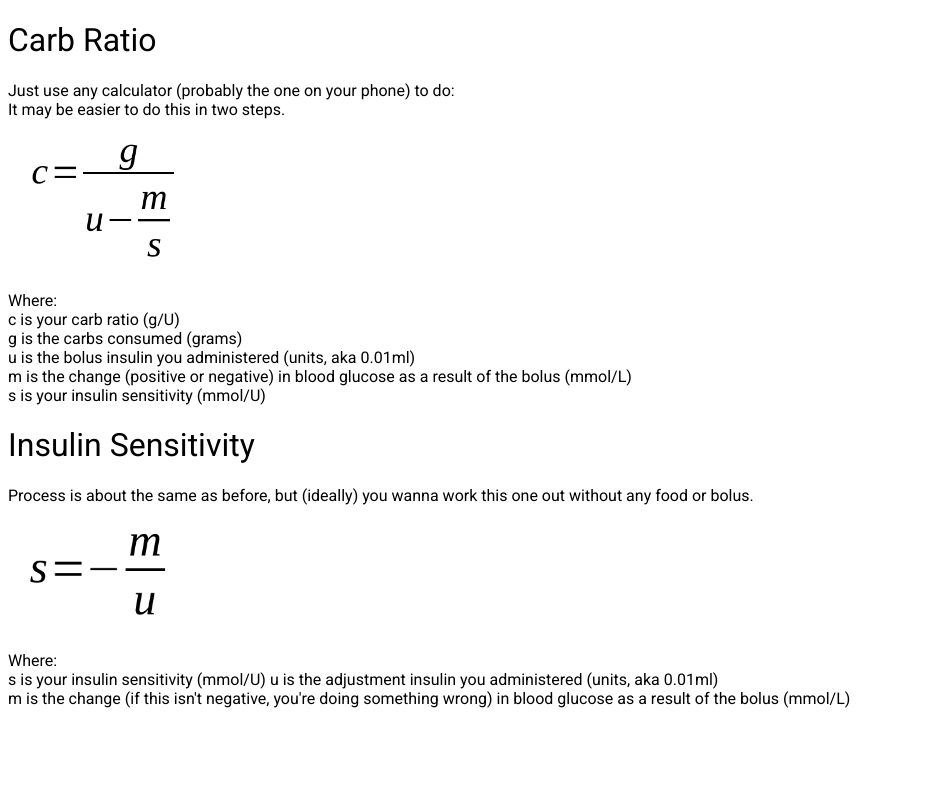
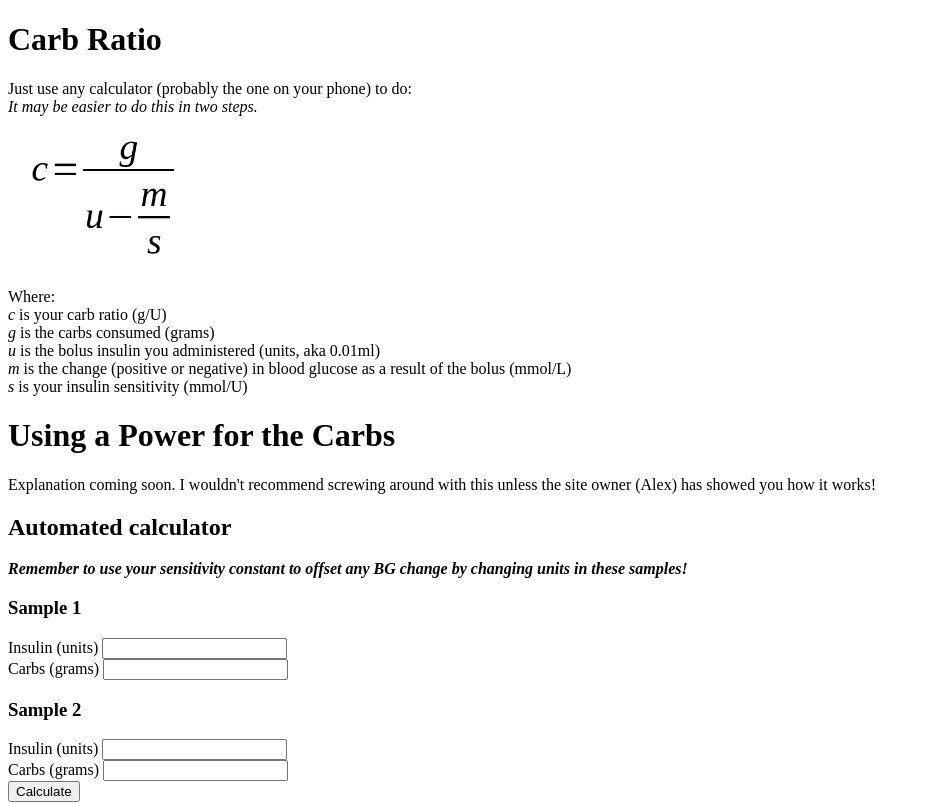
Before and after one commit to Lexicled/diabetes_calculator, a SvelteKit app: page /ratio in a window 1280 px wide. Shown: the top 804 px of the page, without its empty margins (0-930 px from the left). Built offline with nearby package versions, Linux system fonts and the light colour scheme.

Commit message:
Added power constant to insulin calculations

```diff
--- a/src/lib/global.css
+++ /dev/null
@@ -1,10 +0,0 @@
-@import url('https://fonts.googleapis.com/css2?family=Roboto:ital,wght@0,100..900;1,100..900&display=swap');
-
-* {
-    font-family: "Roboto", sans-serif;
-    font-optical-sizing: auto;
-    font-weight: normal;
-    font-style: normal;
-    font-variation-settings:
-    "wdth" 100;
-}
--- a/src/routes/ratio/+page.svelte
+++ b/src/routes/ratio/+page.svelte
@@ -1,10 +1,33 @@
 <script>
     import carb_ratio from "$lib/assets/carb_ratio.png";
     import insulin_sensitivity from "$lib/assets/insulin_sensitivity.png";
-    import globalCss from "$lib/global.css";
+
+    function setOutput(output) {
+        document.getElementById("output").innerHTML = output;
+    }
+
+    function calcRatio(g1, g2, i1, i2) {
+        return Math.E ** ((Math.log(g1) * Math.log(i2) - Math.log(g2) * Math.log(i1)) / (Math.log(g2) - Math.log(g1)));
+    }
+
+    function calcInsulinMod(g1, g2, i1, i2, r) {
+        let imod1 = Math.log(i1 * r) / Math.log(g1);
+        let imod2 = Math.log(i2 * r) / Math.log(g2);
+        return (imod1 + imod2) / 2;
+    }
+
+    let g1;
+    let g2;
+    let i1;
+    let i2;
+
+    function runCalc() {
+        let ratio = calcRatio(g1, g2, i1, i2);
+        let insMod = calcInsulinMod(g1, g2, i1, i2, ratio);
+        let outputMsg = "Ratio: <b>" + (Math.round(ratio * 100) / 100).toString() + "g/U</b><br>Insulin Modifier: <b>" + (Math.round(insMod * 100) / 100).toString() + "</b>";
+        setOutput(outputMsg);
+    }
 </script>
-
-<link rel="stylesheet" src="./lib/global.css">
 
 <style>
     img {
@@ -24,6 +47,29 @@
     <i>s</i> is your insulin sensitivity (mmol/U)
 </p>
 
+<h1>Using a Power for the Carbs</h1>
+<p>Explanation coming soon. I wouldn't recommend screwing around with this unless the site owner (Alex) has showed you how it works!</p>
+<h2>Automated calculator</h2>
+    <b><i>Remember to use your sensitivity constant to offset any BG change by changing units in these samples!</i></b>
+    <form>
+        <h3>Sample 1</h3>
+        <label for="i1">Insulin (units)</label>
+        <input type="number" name="i1" bind:value={i1}><br>
+
+        <label for="g1">Carbs (grams)</label>
+        <input type="number" name="g1" bind:value={g1}><br>
+
+        <h3>Sample 2</h3>
+        <label for="i2">Insulin (units)</label>
+        <input type="number" name="i2" bind:value={i2}><br>
+
+        <label for="g2">Carbs (grams)</label>
+        <input type="number" name="g2" bind:value={g2}><br>
+
+        <button on:click={runCalc}>Calculate</button><br>
+    </form>
+    <p id="output"></p>
+
 <h1>Insulin Sensitivity</h1>
 <p>Process is about the same as before, but (ideally) you wanna work this one out without any food or bolus.</p>
 <img src={insulin_sensitivity} alt="s = -(m / u)">
--- a/src/routes/time/+page.svelte
+++ b/src/routes/time/+page.svelte
@@ -2,7 +2,6 @@
     import ins_time_eq from "$lib/assets/ins_time_eq.png";
     import calc_ins_time_eq_1 from "$lib/assets/calc_ins_time_eq_1.png";
     import calc_ins_time_eq_2 from "$lib/assets/calc_ins_time_eq_2.png";
-    import globalCss from "$lib/global.css";
 
     function meanOfTwo(a, b) {
         return (a + b) / 2;
@@ -35,7 +34,6 @@
     }
 </script>
 
-<link rel="stylesheet" src="./lib/global.css">
 <style>
     img {
         max-width: 200px;
--- a/src/routes/what-tf-is-x/+page.svelte
+++ b/src/routes/what-tf-is-x/+page.svelte
@@ -1,9 +1,3 @@
-<script>
-    import globalCss from "$lib/global.css";
-</script>
-
-<link rel="stylesheet" src="./lib/global.css">
-
 <div>
     <h1>What is/how do I calculate <i>[x]</i>?</h1>
     <ul>
```
Also changed, not shown: src/routes/+page.svelte (+7 -1 lines).
